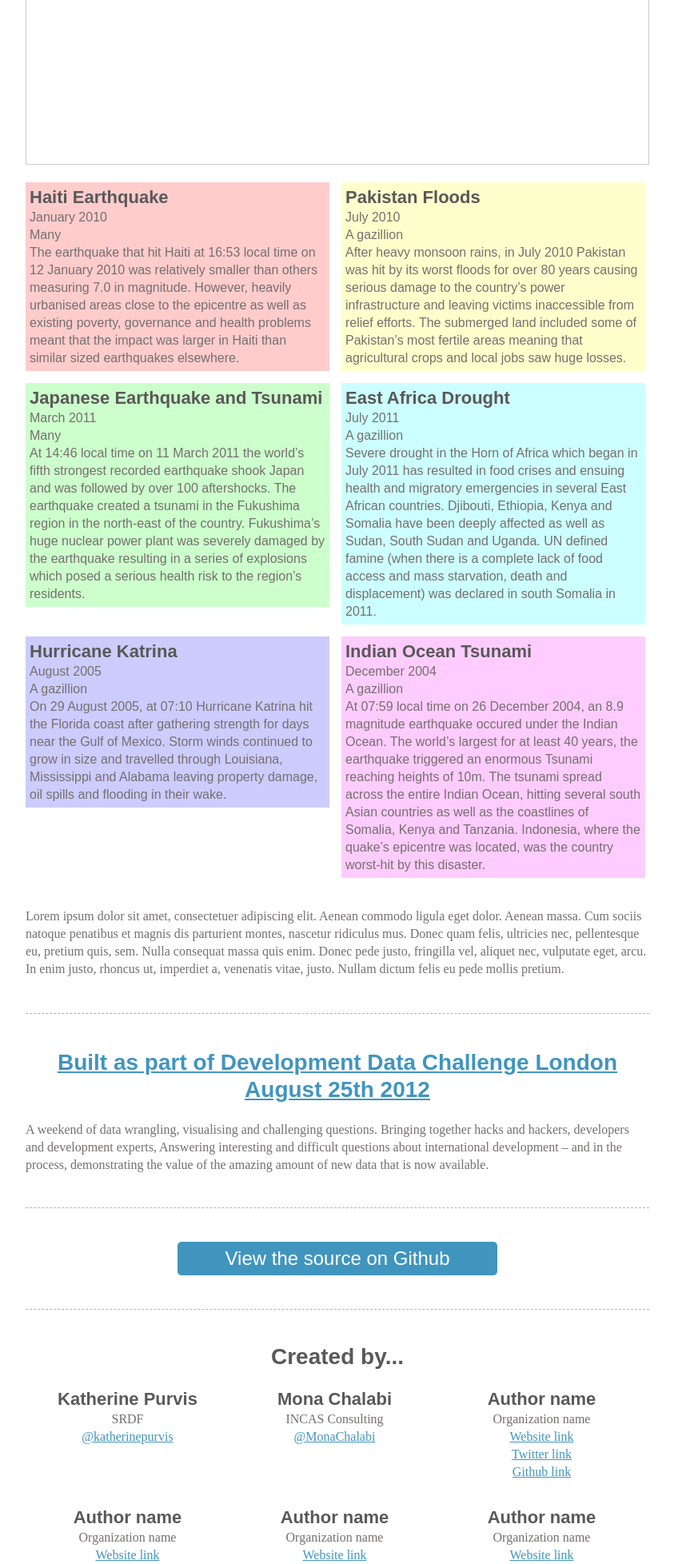
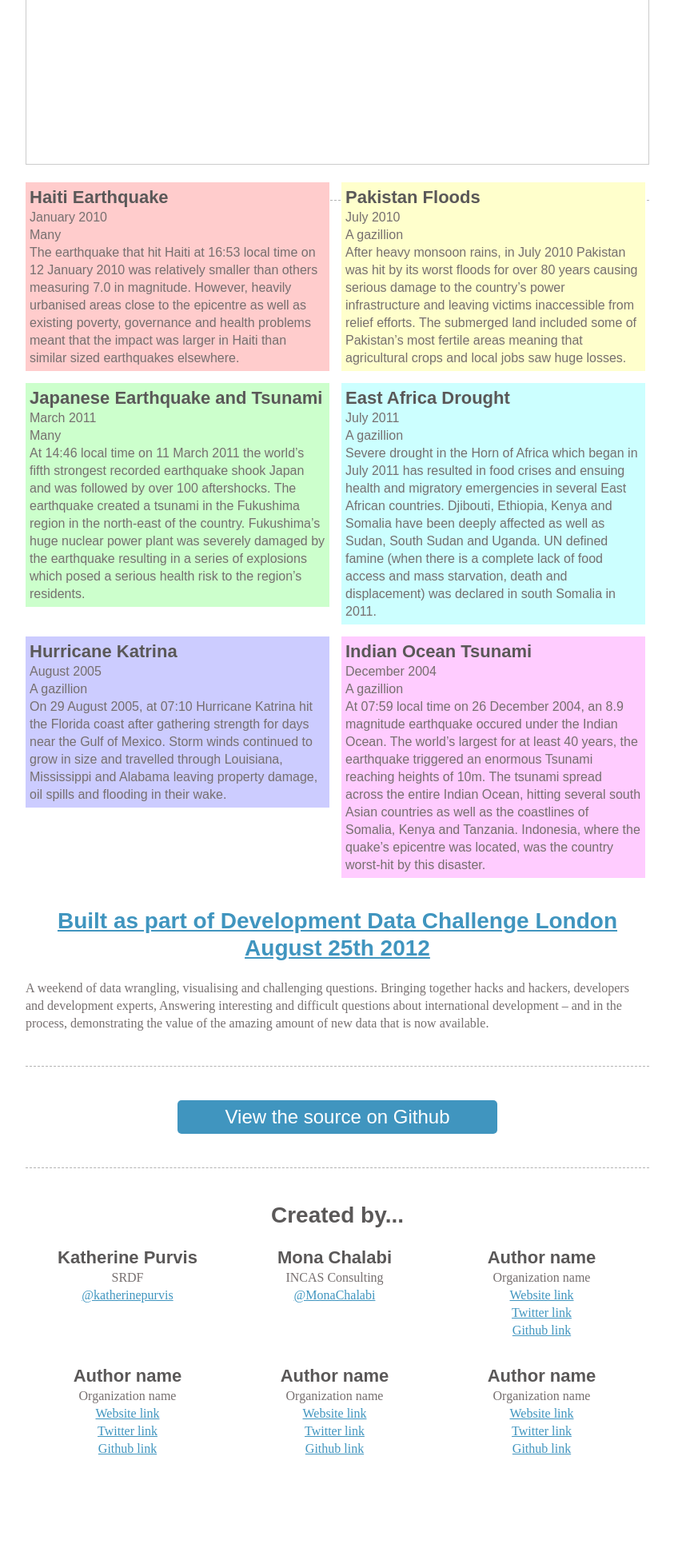
Before and after one commit to krisajenkins/followthemoney, a Django app: template followthemoney/templates/index.html in a window 1280 px wide. Shown: the part 601-2557 px from the top of the page at 80% size, without its empty margins (218-1061 px from the left). After the commit the page ends 2420 px from the top, so only its background shows below. Run offline with Django 3.2, Linux system fonts and the light colour scheme; the template is opened without the code that fills it, so the values that code supplies are empty; parts of the project's set-up code (start-up, migrations or seed data) failed here and were passed over; some libraries are stand-ins or nearby versions; some web fonts are replaced.

Commit message:
comment out vis description because we dont have that

```diff
--- a/followthemoney/templates/index.html
+++ b/followthemoney/templates/index.html
@@ -91,7 +91,7 @@
         </ul>
 
     <!-- visualization description -->
-    <p class="visualization-description">Lorem ipsum dolor sit amet, consectetuer adipiscing elit. Aenean commodo ligula eget dolor. Aenean massa. Cum sociis natoque penatibus et magnis dis parturient montes, nascetur ridiculus mus. Donec quam felis, ultricies nec, pellentesque eu, pretium quis, sem. Nulla consequat massa quis enim. Donec pede justo, fringilla vel, aliquet nec, vulputate eget, arcu. In enim justo, rhoncus ut, imperdiet a, venenatis vitae, justo. Nullam dictum felis eu pede mollis pretium.</p>
+    <!-- <p class="visualization-description">Lorem ipsum dolor sit amet, consectetuer adipiscing elit. Aenean commodo ligula eget dolor. Aenean massa. Cum sociis natoque penatibus et magnis dis parturient montes, nascetur ridiculus mus. Donec quam felis, ultricies nec, pellentesque eu, pretium quis, sem. Nulla consequat massa quis enim. Donec pede justo, fringilla vel, aliquet nec, vulputate eget, arcu. In enim justo, rhoncus ut, imperdiet a, venenatis vitae, justo. Nullam dictum felis eu pede mollis pretium.</p> -->
 
     </section> <!-- end visualization-section -->
 
```
